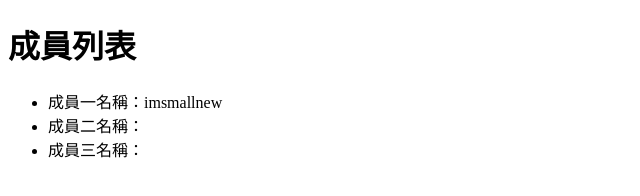
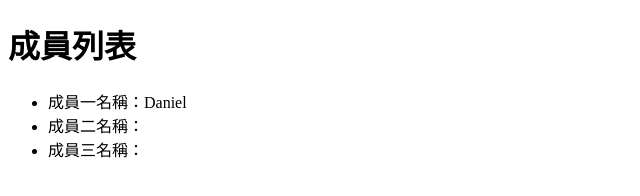
Before and after one commit to imsmallnew/git-practice-w4, a plain HTML site: page index.html in a window 1280 px wide. Shown: the full height of the page, 0-640 px from the left. Drawn offline with Linux system fonts and the light colour scheme.

Commit message:
React team work - imsmallnew, update name

```diff
--- a/index.html
+++ b/index.html
@@ -8,7 +8,7 @@
 <body>
     <h1>成員列表</h1>
     <ul>
-        <li>成員一名稱：imsmallnew</li>
+        <li>成員一名稱：Daniel</li>
         <li>成員二名稱：</li>
         <li>成員三名稱：</li>
     </ul>
```
